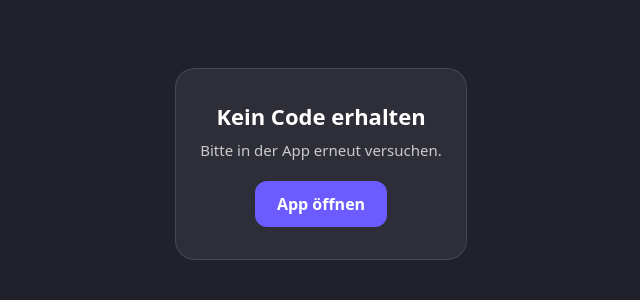
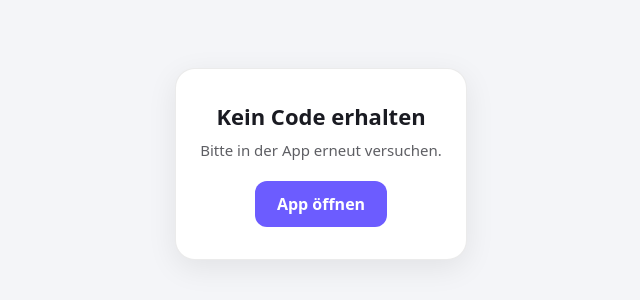
Before and after one commit to EGNHLZ/budgeos-site, a plain HTML site: page bank-callback.html in a window 1280 px wide. Shown: the part 260-560 px from the top of the page, without its empty margins (319-959 px from the left). Drawn offline with Linux system fonts and the light colour scheme.

Commit message:
bank-callback: adaptive light/dark theme + honest wording
Page now follows the device color scheme (light by default) instead of a
hardcoded dark background, and no longer claims success before the app
confirms the deep link.

Co-Authored-By: Claude Opus 4.8 <noreply@anthropic.com>

```diff
--- a/bank-callback.html
+++ b/bank-callback.html
@@ -15,19 +15,25 @@
     :root { color-scheme: light dark }
     body { margin: 0; min-height: 100dvh; display: grid; place-items: center;
       font-family: system-ui, -apple-system, Segoe UI, Roboto, sans-serif;
-      background: #20212b; color: #fff; padding: 24px }
-    .card { max-width: 360px; text-align: center; background: rgba(255,255,255,.06);
-      border: 1px solid rgba(255,255,255,.12); border-radius: 20px; padding: 32px 24px }
+      background: #f4f5f8; color: #1a1b22; padding: 24px }
+    .card { max-width: 360px; text-align: center; background: #fff;
+      border: 1px solid rgba(0,0,0,.08); border-radius: 20px; padding: 32px 24px;
+      box-shadow: 0 8px 30px rgba(0,0,0,.08) }
     h1 { font-size: 22px; margin: 0 0 8px }
-    p { opacity: .75; font-size: 15px; line-height: 1.5; margin: 0 0 20px }
+    p { opacity: .7; font-size: 15px; line-height: 1.5; margin: 0 0 20px }
     a.btn { display: inline-block; background: #6c5cff; color: #fff; text-decoration: none;
       font-weight: 600; padding: 12px 22px; border-radius: 12px }
+    /* Folgt dem Geräte-/System-Theme (die Seite kennt das App-Theme nicht). */
+    @media (prefers-color-scheme: dark) {
+      body { background: #20212b; color: #fff }
+      .card { background: rgba(255,255,255,.06); border-color: rgba(255,255,255,.12); box-shadow: none }
+    }
   </style>
 </head>
 <body>
   <div class="card">
-    <h1 id="title">Bank verbunden ✓</h1>
-    <p id="msg">Zurück zur App …</p>
+    <h1 id="title">Bank-Login abgeschlossen</h1>
+    <p id="msg">Zurück zur App – sie schließt die Verbindung ab …</p>
     <a id="open" class="btn" href="#">App öffnen</a>
   </div>
   <script>
```
